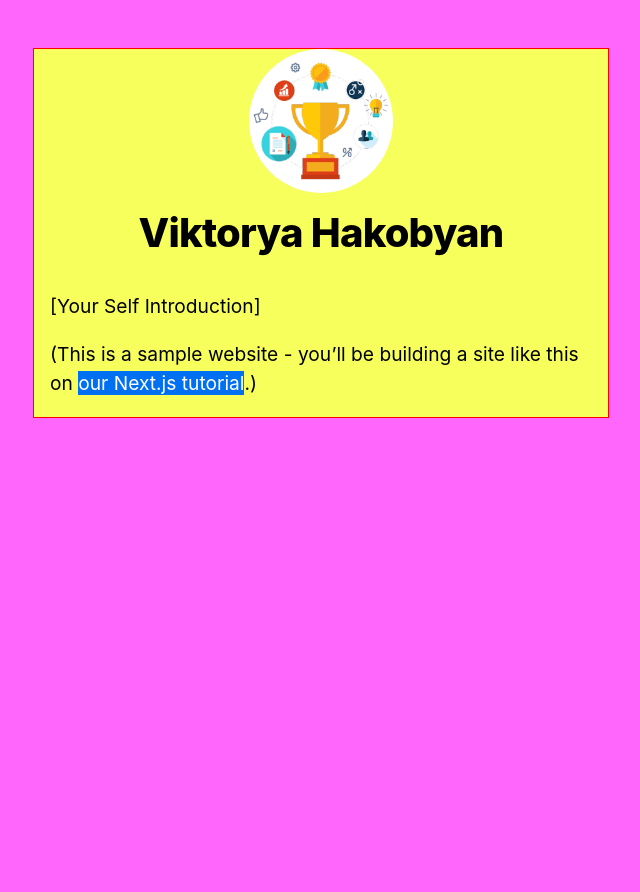
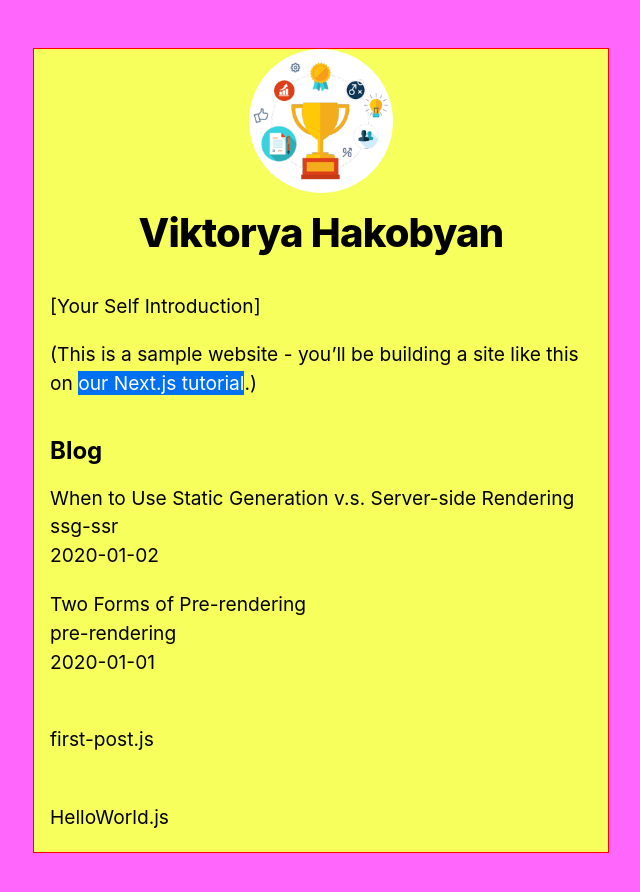
Before and after one commit to hakobyanviktoria8/next_js_learn, a Next.js app: page / in a window 1280 px wide. Shown: the top 892 px of the page, without its empty margins (319-959 px from the left). Before the commit the page ends 800 px from the top, so only its background shows below. Built offline with nearby package versions, Linux system fonts and the light colour scheme.

Commit message:
Static Generation

```diff
--- /dev/null
+++ b/lib/posts.js
@@ -0,0 +1,36 @@
+import fs from 'fs'
+import path from 'path'
+import matter from 'gray-matter'
+
+const postsDirectory = path.join(process.cwd(), 'pages/posts')
+
+export function getSortedPostsData() {
+    // Get file names under /posts
+    const fileNames = fs.readdirSync(postsDirectory)
+    const allPostsData = fileNames.map(fileName => {
+        // Remove ".md" from file name to get id
+        const id = fileName.replace(/\.md$/, '')
+
+        // Read markdown file as string
+        const fullPath = path.join(postsDirectory, fileName)
+        const fileContents = fs.readFileSync(fullPath, 'utf8')
+
+        // Use gray-matter to parse the post metadata section
+        const matterResult = matter(fileContents)
+
+        // Combine the data with the id
+        return {
+            id,
+            ...matterResult.data
+        }
+    })
+    // Sort posts by date
+    return allPostsData.sort((a, b) => {
+        if (a.date < b.date) {
+            return 1
+        } else {
+            return -1
+        }
+    })
+
+}
--- a/package.json
+++ b/package.json
@@ -9,6 +9,7 @@
     "test": "(eslint lib || true) && jest"
   },
   "dependencies": {
+    "gray-matter": "^4.0.3",
     "next": "10.2.3",
     "react": "17.0.2",
     "react-dom": "17.0.2"
--- a/pages/index.js
+++ b/pages/index.js
@@ -67,13 +67,12 @@
     )
 }
 */
-
-
 import Head from 'next/head'
 import Layout, { siteTitle } from '../components/layout'
 import utilStyles from '../styles/utils.module.css'
+import {getSortedPostsData} from "../lib/posts";
 
-export default function Home() {
+export default function Home({ allPostsData }) {
     return (
         <Layout home>
             <Head>
@@ -86,6 +85,51 @@
                     <a href="https://nextjs.org/learn">our Next.js tutorial</a>.)
                 </p>
             </section>
+            <section className={`${utilStyles.headingMd} ${utilStyles.padding1px}`}>
+                <h2 className={utilStyles.headingLg}>Blog</h2>
+                <ul className={utilStyles.list}>
+                    {allPostsData.map(({ id, date, title }) => (
+                        <li className={utilStyles.listItem} key={id}>
+                            {title}
+                            <br />
+                            {id}
+                            <br />
+                            {date}
+                        </li>
+                    ))}
+                </ul>
+            </section>
         </Layout>
     )
 }
+
+/*export async function getStaticProps() {
+    // Get external data from the file system, API, DB, etc.
+    // const res = await fetch(`https://.../data`);
+    // const data = await res.json()
+    const data = [1,2,3,4,5];
+
+    if (!data) {
+        return {
+            redirect: {
+                destination: '/',
+                permanent: false,
+            },
+        }
+    }
+    // The value of the `props` key will be
+    //  passed to the `Home` component
+    return {
+        props: {data}
+    }
+}*/
+
+
+export async function getStaticProps() {
+    const allPostsData = getSortedPostsData();
+    return {
+        props: {
+            allPostsData
+        }
+    }
+}
--- /dev/null
+++ b/pages/posts/pre-rendering.md
@@ -0,0 +1,11 @@
+---
+title: 'Two Forms of Pre-rendering'
+date: '2020-01-01'
+---
+
+Next.js has two forms of pre-rendering: **Static Generation** and **Server-side Rendering**. The difference is in **when** it generates the HTML for a page.
+
+- **Static Generation** is the pre-rendering method that generates the HTML at **build time**. The pre-rendered HTML is then _reused_ on each request.
+- **Server-side Rendering** is the pre-rendering method that generates the HTML on **each request**.
+
+Importantly, Next.js lets you **choose** which pre-rendering form to use for each page. You can create a "hybrid" Next.js app by using Static Generation for most pages and using Server-side Rendering for others.
--- /dev/null
+++ b/pages/posts/ssg-ssr.md
@@ -0,0 +1,19 @@
+---
+title: 'When to Use Static Generation v.s. Server-side Rendering'
+date: '2020-01-02'
+---
+
+We recommend using **Static Generation** (with and without data) whenever possible because your page can be built once and served by CDN, which makes it much faster than having a server render the page on every request.
+
+You can use Static Generation for many types of pages, including:
+
+- Marketing pages
+- Blog posts
+- E-commerce product listings
+- Help and documentation
+
+You should ask yourself: "Can I pre-render this page **ahead** of a user's request?" If the answer is yes, then you should choose Static Generation.
+
+On the other hand, Static Generation is **not** a good idea if you cannot pre-render a page ahead of a user's request. Maybe your page shows frequently updated data, and the page content changes on every request.
+
+In that case, you can use **Server-Side Rendering**. It will be slower, but the pre-rendered page will always be up-to-date. Or you can skip pre-rendering and use client-side JavaScript to populate data.
```
Also changed, not shown: 1 other file (tests, documents, lock files or other folders).
